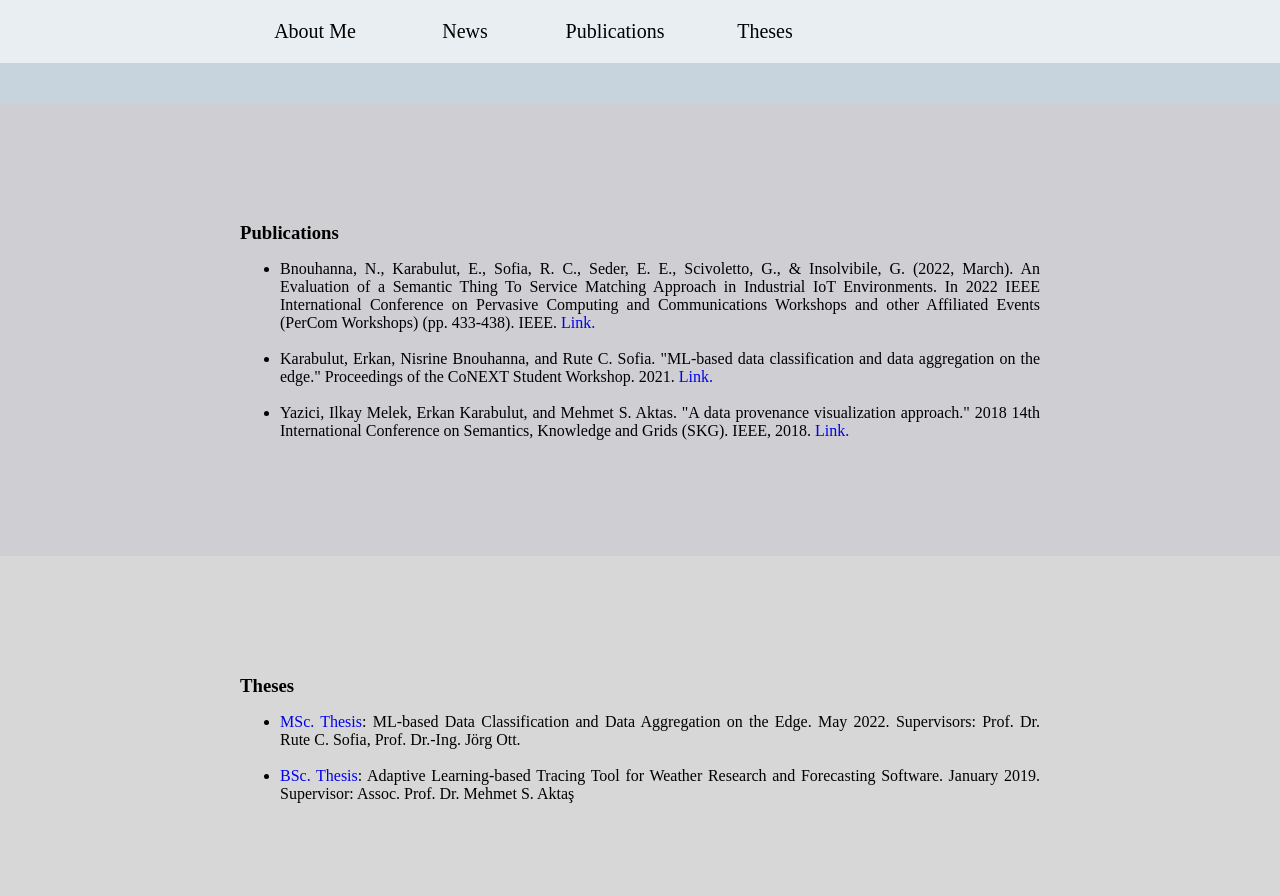
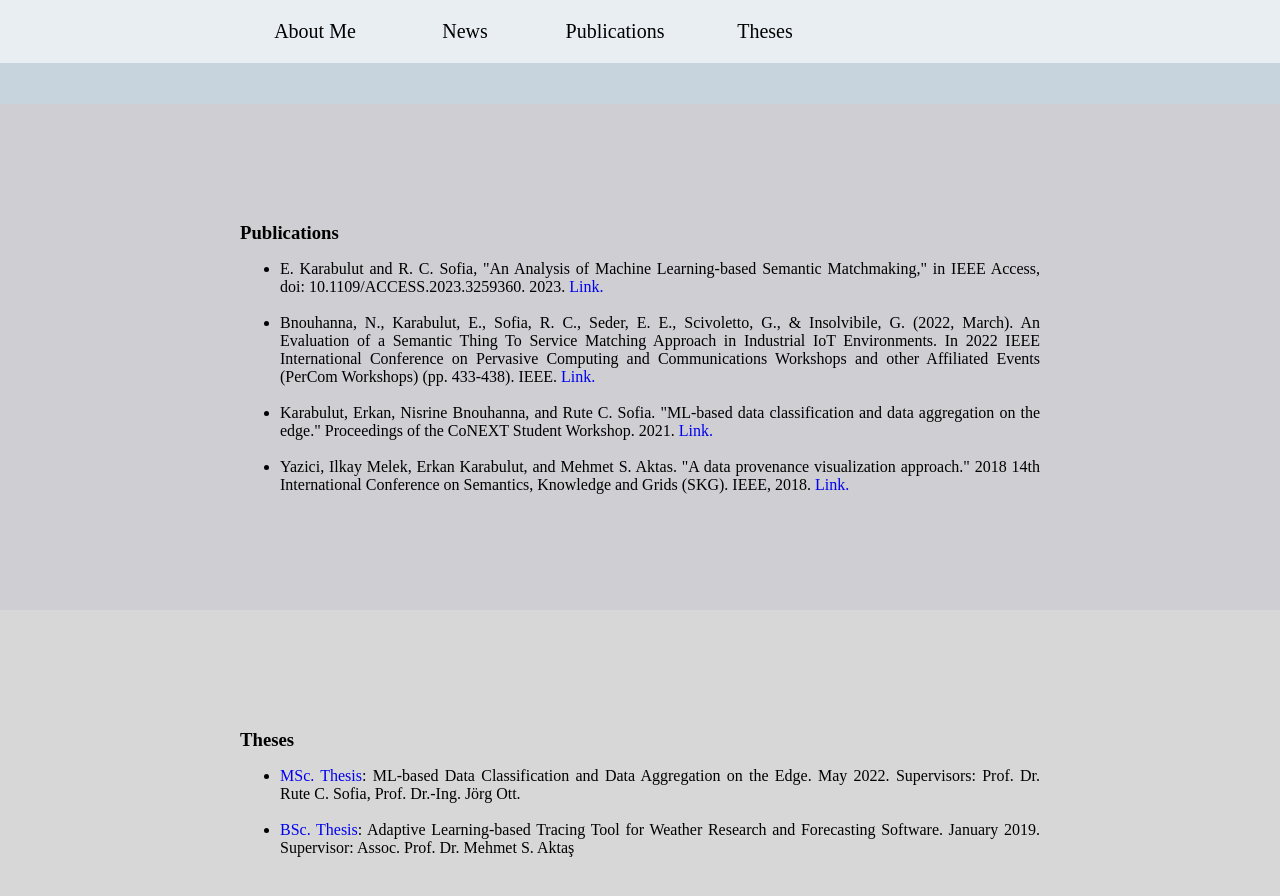
Before and after one commit to erkankarabulut/erkankarabulut.github.io, a Jekyll site: the page built from index.html, in a window 1280 px wide and 900 px high, scrolled down 1127 px. Shown: the top 896 px of the window. Built offline with Jekyll 4.4.1, drawn with Linux system fonts in a browser that asks for light colours.

Commit message:
add publication

```diff
--- a/index.html
+++ b/index.html
@@ -124,6 +124,14 @@ layout: default
             <h3 class="title-with-less-bottom-margin">Publications</h3>
             <ul>
                 <li class="justified-text">
+                    E. Karabulut and R. C. Sofia, "An Analysis of Machine Learning-based Semantic Matchmaking," in IEEE
+                    Access, doi: 10.1109/ACCESS.2023.3259360. 2023.
+                    <a target="_blank"
+                       href="https://ieeexplore.ieee.org/document/10076794">
+                        Link.
+                    </a><br/><br/>
+                </li>
+                <li class="justified-text">
                     Bnouhanna, N., Karabulut, E., Sofia, R. C., Seder, E. E., Scivoletto, G., & Insolvibile, G. (2022,
                     March). An Evaluation of a Semantic Thing To Service Matching Approach in Industrial IoT
                     Environments. In 2022 IEEE International Conference on Pervasive Computing and Communications
```
Also changed, not shown: other parts of index.html (+2 -1 lines).
